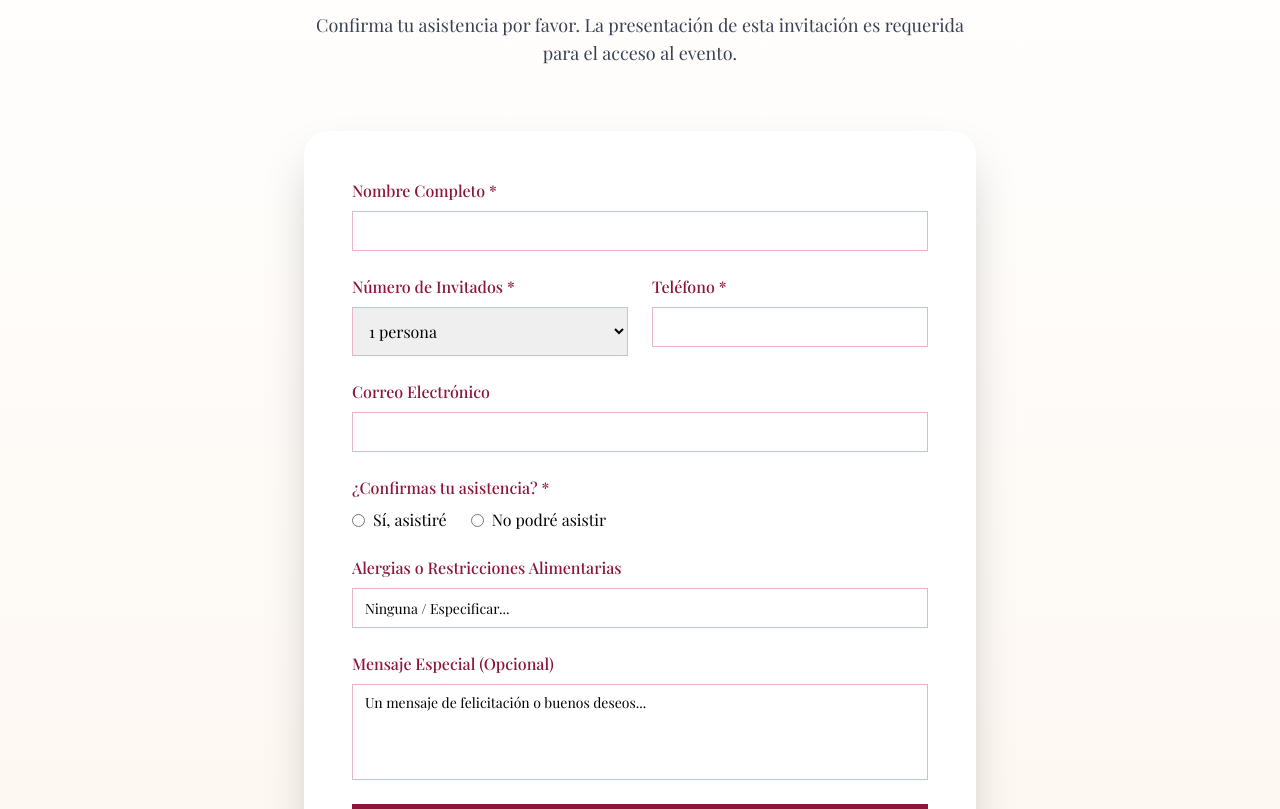
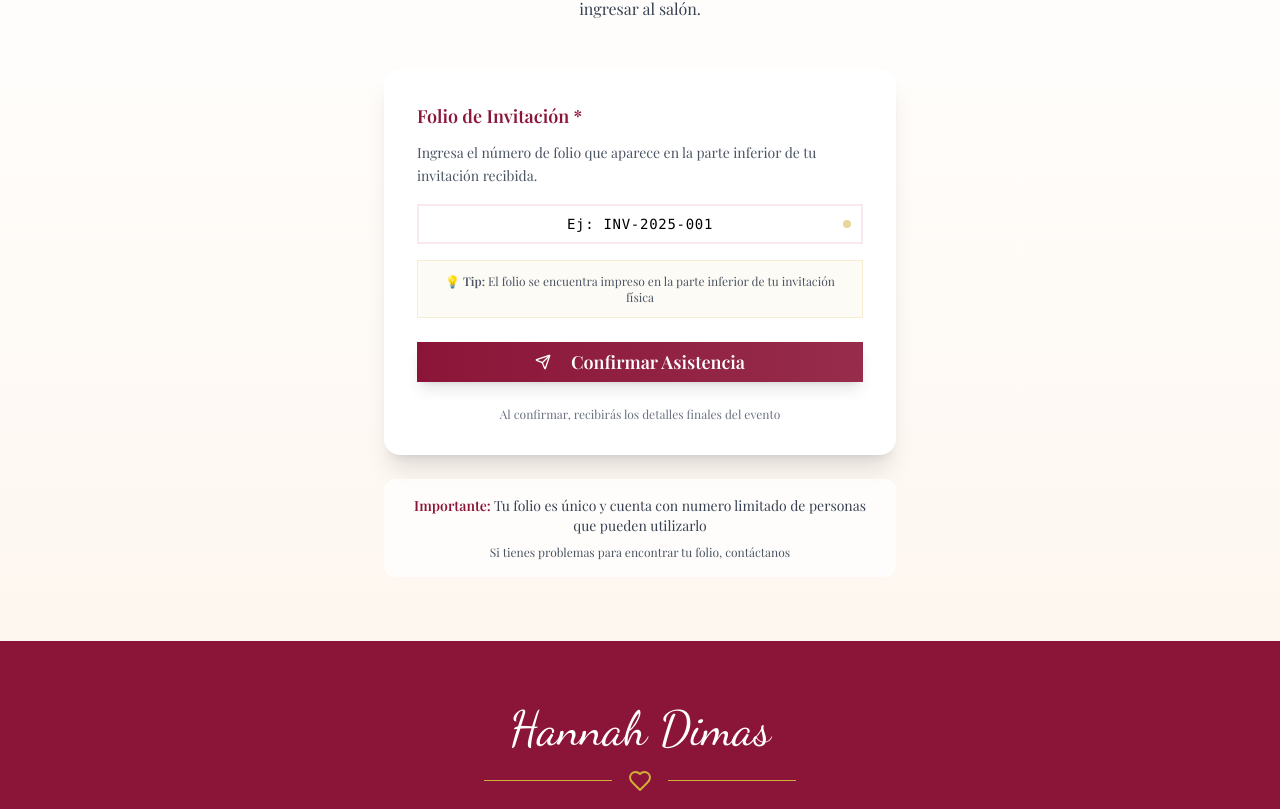
Before and after one commit to abraham-developer/xv-hd, a React (Vite) app: page / in a window 1280 px wide. Shown: the part 6171-6980 px from the top of the page. Built offline with nearby package versions, Linux system fonts and the light colour scheme.

Commit message:
[REFACTOR] Ajuste confirmacion de asistencia

```diff
--- a/src/components/RSVPSection.tsx
+++ b/src/components/RSVPSection.tsx
@@ -1,62 +1,62 @@
-
 import React, { useState } from 'react';
 import { Send, Check, Heart } from 'lucide-react';
 import { Button } from '@/components/ui/button';
 import { Input } from '@/components/ui/input';
-import { Textarea } from '@/components/ui/textarea';
 import { useToast } from '@/hooks/use-toast';
 
 const RSVPSection = () => {
-  const [formData, setFormData] = useState({
-    name: '',
-    guests: '1',
-    phone: '',
-    email: '',
-    attendance: '',
-    allergies: '',
-    message: ''
-  });
+  const [folio, setFolio] = useState('');
   const [isSubmitted, setIsSubmitted] = useState(false);
   const { toast } = useToast();
 
   const handleSubmit = (e: React.FormEvent) => {
     e.preventDefault();
 
+    if (!folio.trim()) {
+      toast({
+        title: "Campo requerido",
+        description: "Por favor ingresa tu folio de invitación.",
+        variant: "destructive",
+        duration: 3000,
+      });
+      return;
+    }
+
     // Simulate form submission
     setTimeout(() => {
       setIsSubmitted(true);
       toast({
-        title: "¡Confirmación recibida!",
-        description: "Gracias por confirmar tu asistencia. ¡Te esperamos!",
+        title: "¡Folio recibido!",
+        description: "Gracias por ingresar tu folio. ¡Te esperamos!",
         duration: 5000,
       });
     }, 1000);
   };
 
-  const handleInputChange = (e: React.ChangeEvent<HTMLInputElement | HTMLTextAreaElement | HTMLSelectElement>) => {
-    setFormData({
-      ...formData,
-      [e.target.name]: e.target.value
-    });
-  };
-
   if (isSubmitted) {
     return (
-      <section id="confirmacion" className="py-20 bg-gradient-to-b from-white to-quince-cream">
+      <section id="confirmacion" className="py-12 md:py-16 bg-gradient-to-b from-white to-quince-cream">
         <div className="container mx-auto px-4">
-          <div className="max-w-2xl mx-auto text-center">
-            <div className="bg-white rounded-3xl shadow-2xl p-12">
-              <div className="w-20 h-20 bg-green-100 rounded-full flex items-center justify-center mx-auto mb-6">
-                <Check className="w-10 h-10 text-green-600" />
+          <div className="max-w-lg mx-auto text-center">
+            <div className="bg-white rounded-2xl shadow-xl p-8 md:p-10">
+              <div className="w-16 h-16 bg-green-100 rounded-full flex items-center justify-center mx-auto mb-6">
+                <Check className="w-8 h-8 text-green-600" />
               </div>
-              <h2 className="font-script text-4xl text-quince-burgundy mb-4">
-                ¡Confirmación Recibida!
+              <h2 className="font-script text-3xl md:text-4xl text-quince-burgundy mb-4">
+                ¡Folio Recibido!
               </h2>
-              <p className="text-lg text-gray-700 mb-6">
-                Gracias por confirmar tu asistencia. ¡Será un honor tenerte en mi celebración!
+              <p className="text-base md:text-lg text-gray-700 mb-6">
+                Gracias por ingresar tu folio. ¡Será un honor tenerte en mi celebración!
               </p>
               <div className="flex justify-center">
-                <Heart className="w-8 h-8 text-quince-rose animate-pulse" />
+                <Heart className="w-6 h-6 text-quince-rose animate-pulse" />
+              </div>
+
+              {/* Información adicional */}
+              <div className="mt-6 p-4 bg-quince-blush/10 rounded-xl border border-quince-rose/20">
+                <p className="text-sm text-gray-600">
+                  <span className="font-semibold text-quince-burgundy">Folio registrado:</span> {folio}
+                </p>
               </div>
             </div>
           </div>
@@ -66,165 +66,81 @@ const RSVPSection = () => {
   }
 
   return (
-    <section id="confirmacion" className="py-20 bg-gradient-to-b from-white to-quince-cream">
+    <section id="confirmacion" className="py-12 md:py-16 bg-gradient-to-b from-white to-quince-cream">
       <div className="container mx-auto px-4">
-        <div className="text-center mb-16 animate-fade-in">
-          <h2 className="font-script text-5xl md:text-6xl text-quince-burgundy mb-4">
+        <div className="text-center mb-8 md:mb-12 animate-fade-in">
+          <h2 className="font-script text-3xl md:text-4xl lg:text-5xl text-quince-burgundy mb-4">
             Confirmación de Asistencia
           </h2>
-          <div className="w-24 h-1 bg-quince-gold mx-auto mb-6"></div>
-          <p className="text-lg text-gray-700 max-w-2xl mx-auto">
-            Confirma tu asistencia por favor. La presentación de esta invitación es requerida para el acceso al evento.
+          <div className="w-20 h-0.5 bg-quince-gold mx-auto mb-4 rounded-full"></div>
+          <p className="text-sm md:text-base text-gray-700 max-w-xl mx-auto">
+            Por favor confirma tu asistencia. Es indispensable presentar esta invitación al ingresar al salón.
           </p>
         </div>
 
-        <div className="max-w-2xl mx-auto">
-          <div className="bg-white rounded-3xl shadow-2xl p-8 md:p-12">
+        <div className="max-w-lg mx-auto">
+          <div className="bg-white rounded-2xl shadow-xl p-6 md:p-8 border border-white/50">
             <form onSubmit={handleSubmit} className="space-y-6">
-              {/* Name */}
+
+              {/* Folio de Invitación */}
               <div>
-                <label className="block text-quince-burgundy font-medium mb-2">
-                  Nombre Completo *
+                <label className="block text-quince-burgundy font-semibold mb-3 text-lg">
+                  Folio de Invitación *
                 </label>
-                <Input
-                  type="text"
-                  name="name"
-                  value={formData.name}
-                  onChange={handleInputChange}
-                  className="w-full border-quince-rose focus:border-quince-burgundy"
-                  required
-                />
-              </div>
+                <p className="text-sm text-gray-600 mb-4 leading-relaxed">
+                  Ingresa el número de folio que aparece en la parte inferior de tu invitación recibida.
+                </p>
 
-              {/* Number of Guests */}
-              <div className="grid md:grid-cols-2 gap-6">
-                <div>
-                  <label className="block text-quince-burgundy font-medium mb-2">
-                    Número de Invitados *
-                  </label>
-                  <select
-                    name="guests"
-                    value={formData.guests}
-                    onChange={handleInputChange}
-                    className="w-full p-3 border border-quince-rose rounded-lg focus:border-quince-burgundy focus:ring-2 focus:ring-quince-burgundy/20"
+                <div className="relative">
+                  <Input
+                    type="text"
+                    value={folio}
+                    onChange={(e) => setFolio(e.target.value)}
+                    placeholder="Ej: INV-2025-001"
+                    className="w-full border-2 border-quince-rose/30 focus:border-quince-burgundy focus:ring-2 focus:ring-quince-burgundy/20 text-lg py-4 text-center font-mono tracking-wider"
                     required
-                  >
-                    <option value="1">1 persona</option>
-                    <option value="2">2 personas</option>
-                    <option value="3">3 personas</option>
-                    <option value="4">4 personas</option>
-                  </select>
+                  />
+                  <div className="absolute inset-y-0 right-3 flex items-center pointer-events-none">
+                    <div className="w-2 h-2 bg-quince-gold rounded-full animate-pulse"></div>
+                  </div>
                 </div>
 
-                <div>
-                  <label className="block text-quince-burgundy font-medium mb-2">
-                    Teléfono *
-                  </label>
-                  <Input
-                    type="tel"
-                    name="phone"
-                    value={formData.phone}
-                    onChange={handleInputChange}
-                    className="w-full border-quince-rose focus:border-quince-burgundy"
-                    required
-                  />
+                {/* Ayuda visual */}
+                <div className="mt-4 p-3 bg-quince-gold/5 rounded-lg border border-quince-gold/20">
+                  <p className="text-xs text-gray-600 text-center">
+                    💡 <span className="font-semibold">Tip:</span> El folio se encuentra impreso en la parte inferior de tu invitación física
+                  </p>
                 </div>
-              </div>
-
-              {/* Email */}
-              <div>
-                <label className="block text-quince-burgundy font-medium mb-2">
-                  Correo Electrónico
-                </label>
-                <Input
-                  type="email"
-                  name="email"
-                  value={formData.email}
-                  onChange={handleInputChange}
-                  className="w-full border-quince-rose focus:border-quince-burgundy"
-                />
-              </div>
-
-              {/* Attendance */}
-              <div>
-                <label className="block text-quince-burgundy font-medium mb-2">
-                  ¿Confirmas tu asistencia? *
-                </label>
-                <div className="flex space-x-6">
-                  <label className="flex items-center">
-                    <input
-                      type="radio"
-                      name="attendance"
-                      value="si"
-                      onChange={handleInputChange}
-                      className="mr-2 text-quince-burgundy"
-                      required
-                    />
-                    <span>Sí, asistiré</span>
-                  </label>
-                  <label className="flex items-center">
-                    <input
-                      type="radio"
-                      name="attendance"
-                      value="no"
-                      onChange={handleInputChange}
-                      className="mr-2 text-quince-burgundy"
-                      required
-                    />
-                    <span>No podré asistir</span>
-                  </label>
-                </div>
-              </div>
-
-              {/* Allergies */}
-              <div>
-                <label className="block text-quince-burgundy font-medium mb-2">
-                  Alergias o Restricciones Alimentarias
-                </label>
-                <Input
-                  type="text"
-                  name="allergies"
-                  value={formData.allergies}
-                  onChange={handleInputChange}
-                  placeholder="Ninguna / Especificar..."
-                  className="w-full border-quince-rose focus:border-quince-burgundy"
-                />
-              </div>
-
-              {/* Message */}
-              <div>
-                <label className="block text-quince-burgundy font-medium mb-2">
-                  Mensaje Especial (Opcional)
-                </label>
-                <Textarea
-                  name="message"
-                  value={formData.message}
-                  onChange={handleInputChange}
-                  placeholder="Un mensaje de felicitación o buenos deseos..."
-                  className="w-full h-24 border-quince-rose focus:border-quince-burgundy resize-none"
-                />
               </div>
 
               {/* Submit Button */}
               <Button
                 type="submit"
-                className="w-full bg-quince-burgundy hover:bg-quince-burgundy/90 text-white py-4 text-lg font-medium flex items-center justify-center space-x-2 transition-all duration-300"
+                className="w-full bg-gradient-to-r from-quince-burgundy to-quince-burgundy/90 hover:from-quince-burgundy/90 hover:to-quince-burgundy text-white py-4 text-base md:text-lg font-semibold flex items-center justify-center space-x-3 transition-all duration-300 transform hover:scale-105 shadow-lg"
               >
                 <Send className="w-5 h-5" />
-                <span>Enviar Confirmación</span>
+                <span>Confirmar Asistencia</span>
               </Button>
+
+              {/* Nota informativa */}
+              <div className="text-center">
+                <p className="text-xs text-gray-500">
+                  Al confirmar, recibirás los detalles finales del evento
+                </p>
+              </div>
             </form>
           </div>
 
-          {/* Contact Info */}
-          {/* <div className="mt-12 text-center">
-            <p className="text-gray-700 mb-2">
-              ¿Tienes alguna pregunta? Contáctanos:
+          {/* Información adicional */}
+          <div className="mt-6 text-center bg-white/70 backdrop-blur-sm rounded-xl p-4 border border-white/30">
+            <p className="text-sm text-gray-700 mb-2">
+              <span className="font-semibold text-quince-burgundy">Importante:</span>
+              {" "}Tu folio es único y cuenta con numero limitado de personas que pueden utilizarlo
             </p>
-            <p className="text-quince-burgundy font-medium">
-              WhatsApp: +52 555 123 4567
+            <p className="text-xs text-gray-600">
+              Si tienes problemas para encontrar tu folio, contáctanos
             </p>
-          </div> */}
+          </div>
         </div>
       </div>
     </section>
```
